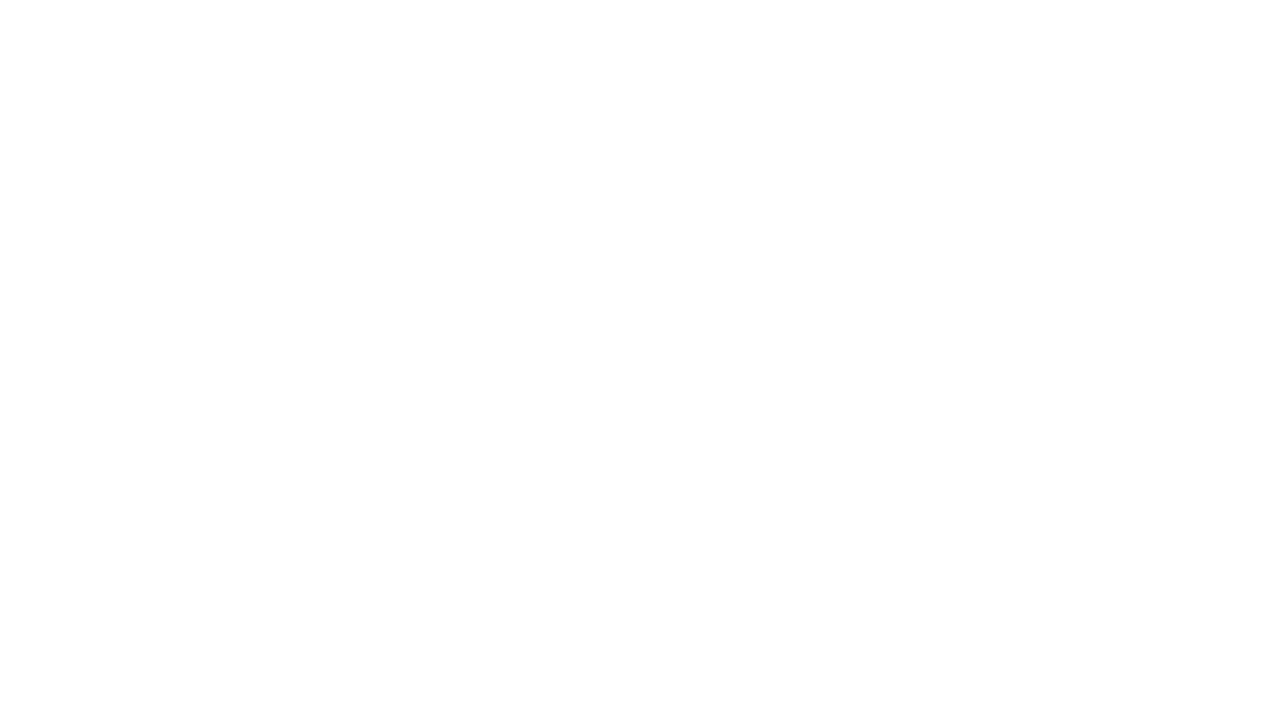
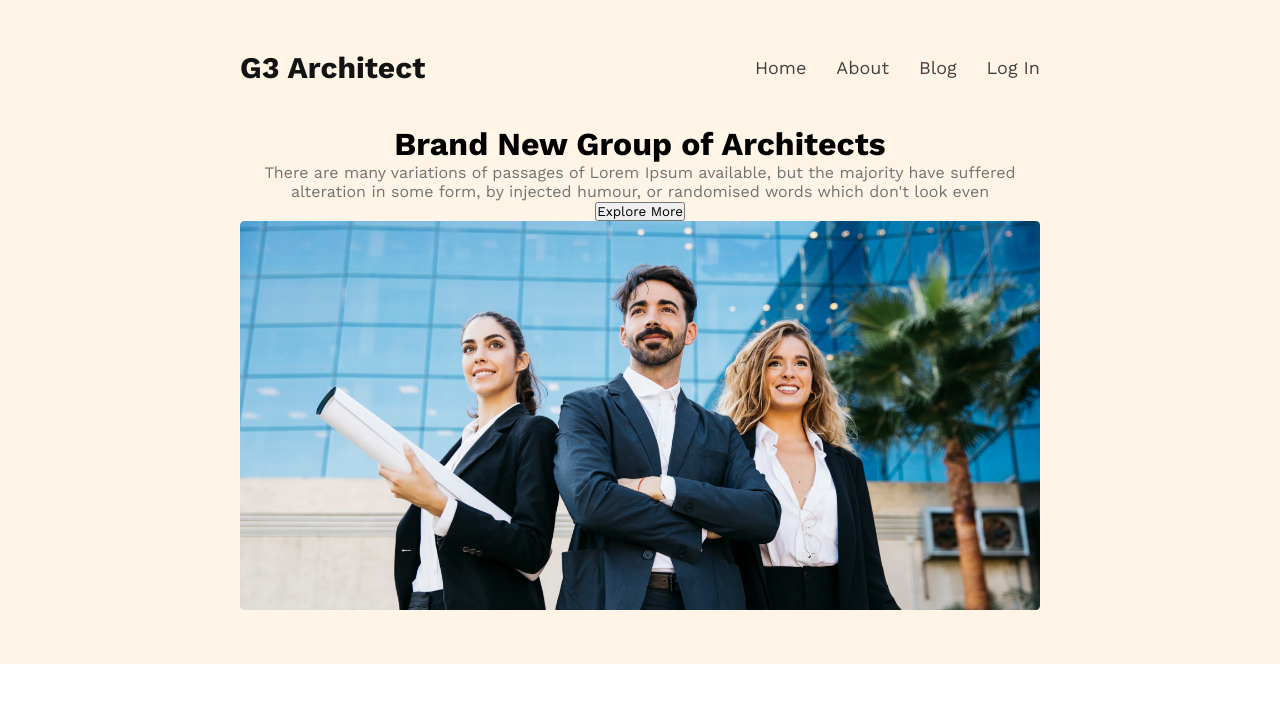
Before and after one commit to usainu969/g3-Architect-website, a plain HTML site: page index.html in a window 1280 px wide. Drawn offline with nearby package versions, Linux system fonts and the light colour scheme.

Commit message:
nav section style complete

```diff
--- a/images/styles.css
+++ b/images/styles.css
@@ -0,0 +1,75 @@
+@import url('https://fonts.googleapis.com/css2?family=Work+Sans:wght@300;400;500;600;700;800;900&display=swap');
+
+/*  ----- shared common style----- */
+* {
+    font-family: 'Lato', sans-serif;
+    font-family: 'Work Sans', sans-serif;
+    margin: 0;
+    padding: 0;
+}
+
+header {
+    background: rgba(255, 144, 14, 0.10);
+    padding: 50px 240px;
+}
+
+.gray-text-description {
+    color: #727272;
+    text-align: center;
+    font-size: 16px;
+    font-weight: 400;
+}
+
+/* nav section styles adding */
+
+nav {
+    display: flex;
+    justify-content: space-between;
+    align-items: center;
+    margin-bottom: 40px;
+}
+
+nav ul {
+    display: flex;
+    gap: 30px;
+}
+
+nav li {
+    list-style: none;
+
+}
+
+nav li>a {
+    text-decoration: none;
+    color: #424242;
+}
+
+.nav-title {
+    color: #131313;
+    text-align: center;
+    font-size: 30px;
+    font-weight: 700;
+}
+
+.menu {
+    color: #424242;
+    text-align: center;
+    font-family: Work Sans;
+    font-size: 18px;
+    font-weight: 400;
+}
+
+/* banner section styles adding start  */
+
+.banner-content {
+    max-width: 800px;
+    text-align: center;
+    margin: 0 auto;
+}
+
+.banner .banner-img>img{
+    width: 800px;
+    width: 100%;
+    align-items: center;
+
+}
--- a/index.html
+++ b/index.html
@@ -1,11 +1,45 @@
 <!DOCTYPE html>
 <html lang="en">
+
 <head>
     <meta charset="UTF-8">
     <meta name="viewport" content="width=device-width, initial-scale=1.0">
     <title>G3 Architect</title>
+    <link rel="stylesheet" href="images/styles.css">
 </head>
+
 <body>
+    <header>
+        <nav>
+            <h3 class="nav-title">G3 Architect</h3>
+            <ul class="menu">
+                <li><a href="">Home</a></li>
+                <li><a href="">About</a></li>
+                <li><a href="">Blog</a></li>
+                <li><a href="">Log In</a></li>
+            </ul>
+        </nav>
+        <div class="banner">
+            <div class="banner-content">
+                <h1 class="banner-title">Brand New Group of Architects</h1>
+                <p class="gray-text-description">There are many variations of passages of Lorem Ipsum available, but the
+                    majority have suffered
+                    alteration in some form, by injected humour, or randomised words which don't look even</p>
+                <button class="btn-primary">Explore More</button>
+            </div>
+            <div class="banner-img">
+                <img src="images/banner.png" alt="">
+            </div>
+        </div>
 
+    </header>
+
+    <main>
+
+    </main>
+    <footer>
+
+    </footer>
 </body>
+
 </html>
```
